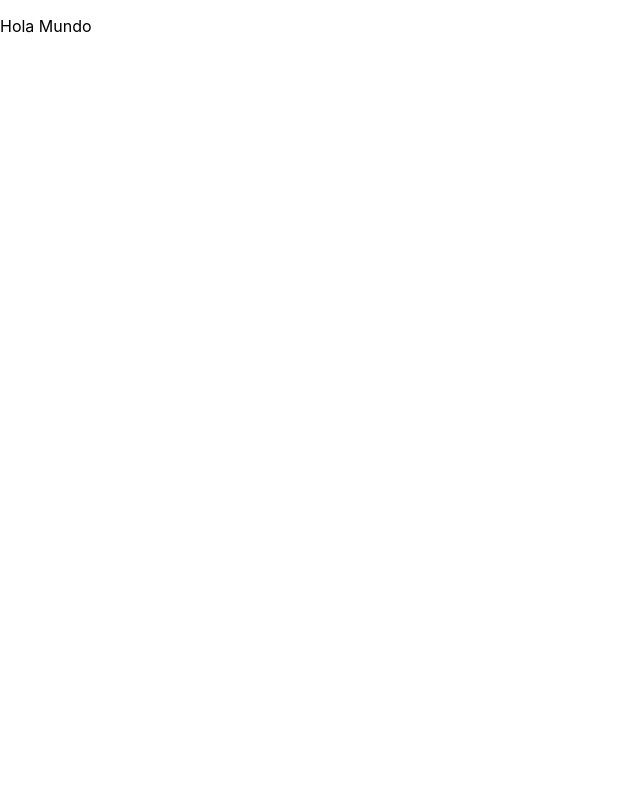
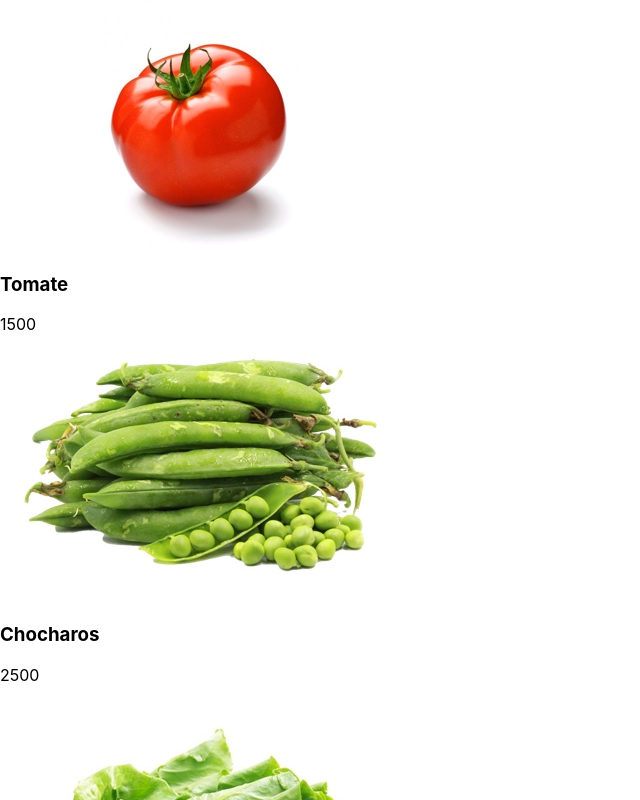
Before and after one commit to cesaroer/primer-react-app, a React (Create React App) app: page / in a window 1280 px wide. Shown: the top 800 px of the page, without its empty margins (0-640 px from the left). Built offline with nearby package versions, Linux system fonts and the light colour scheme.

Commit message:
Added images, price and name

```diff
--- a/src/App.js
+++ b/src/App.js
@@ -1,41 +1,5 @@
 import { Component } from 'react'
-
-// class Btn extends Component {
-//     state = {
-//     }
-
-//     constructor(props) {
-//         // Se ejecuta primero
-//         super(props)
-//         console.log('Constructor', props);
-
-//     }
-
-//     componentDidMount() {
-//         // se ejecuta ultimo
-//         console.log('componentDidMount');
-//     }
-
-//     componentDidUpdate(prevProps, prevState) {
-//         console.log('componentDid-Update', prevProps, prevState);
-//     }
-
-//     componentWillUnmount() {
-//         console.log('componentWillUnmount', this.props, this.state);
-//     }
-
-//     render() {
-//         // se ejecuta en medio
-//         console.log("Ejecutando metodo render de Btn")
-
-//         return (
-//             <button onClick={() => this.setState({ prop: 1 })}>
-//                 Evniar
-//             </button>
-//         )
-//     }
-// }
-
+import Productos from './components/Productos'
 
 class App extends Component {
 
@@ -51,9 +15,10 @@
         console.log(this.state)
         return (
             <div>
-                <p>
-                    Hola Mundo
-                </p>
+                <Productos
+                    agregarAlCarro={() => console.log('No hace nada')}
+                    productos={this.state.productos}
+                />
             </div>
         )
     }
--- /dev/null
+++ b/src/components/Producto.js
@@ -0,0 +1,17 @@
+import { Component } from 'react'
+
+class Producto extends Component {
+    render() {
+        const { producto } = this.props
+        return (
+            <div>
+                <img alt={Producto.name} src={producto.img} />
+                <h3>{producto.name}</h3>
+                <p>{producto.price}</p>
+            </div>
+        )
+    }
+}
+
+
+export default Producto
--- /dev/null
+++ b/src/components/Productos.js
@@ -0,0 +1,23 @@
+import { Component } from 'react'
+import Producto from './Producto'
+
+
+class Productos extends Component {
+    render() {
+        const { productos, agregarAlCarro } = this.props
+
+        return (
+            <div>
+                {productos.map(producto =>
+                    <Producto
+                        agregarAlCarro={agregarAlCarro}
+                        key={producto.name}
+                        producto={producto}
+                    />
+                )}
+            </div>
+        )
+    }
+}
+
+export default Productos
```
